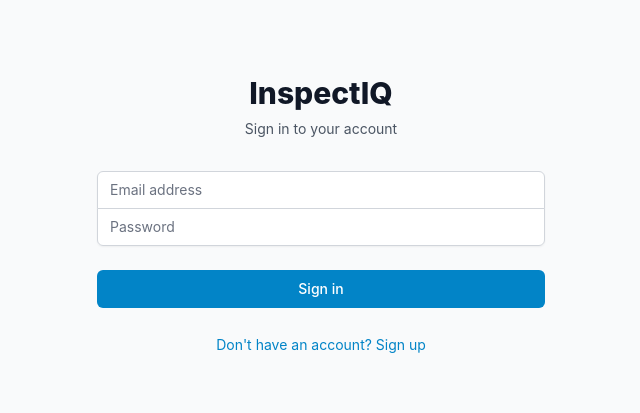
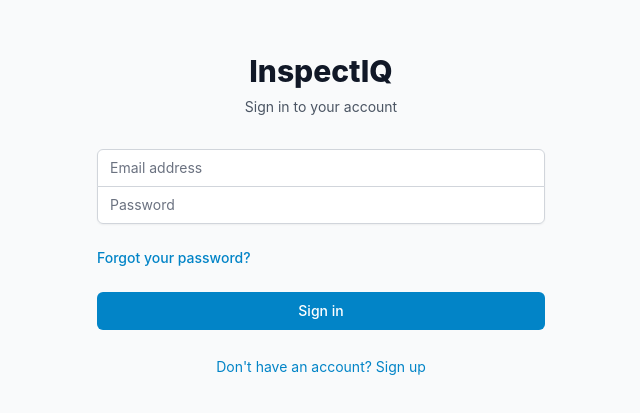
Before and after one commit to InspectIQ/InspectIQapp, a React (Vite) app in the folder frontend/: page /login in a window 1280 px wide. Shown: the part 197-610 px from the top of the page, without its empty margins (319-959 px from the left). Built offline with nearby package versions, Linux system fonts and the light colour scheme; no server answers.

Commit message:
Update Login.tsx

```diff
--- a/frontend/src/pages/Login.tsx
+++ b/frontend/src/pages/Login.tsx
@@ -71,6 +71,14 @@
             </div>
           </div>
 
+          <div className="flex items-center justify-between">
+            <div className="text-sm">
+              <Link to="/forgot-password" className="font-medium text-primary-600 hover:text-primary-500">
+                Forgot your password?
+              </Link>
+            </div>
+          </div>
+
           <div>
             <button
               type="submit"
```
